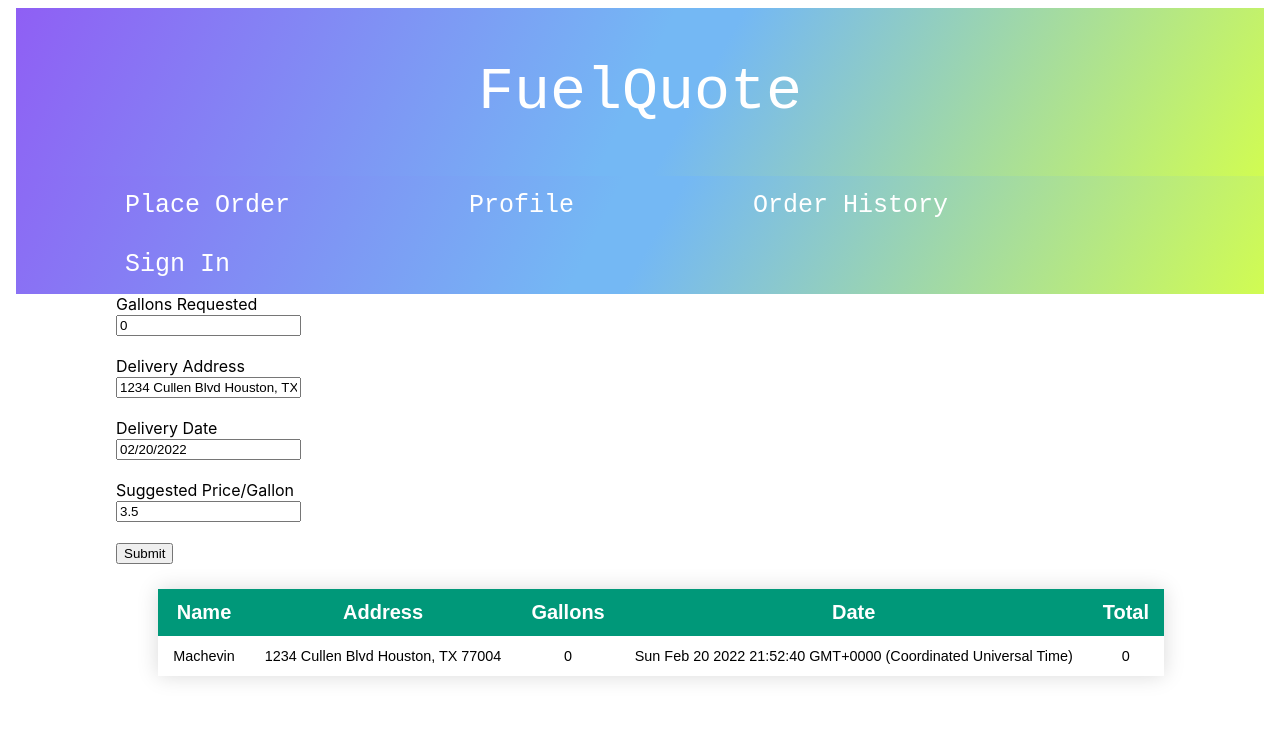
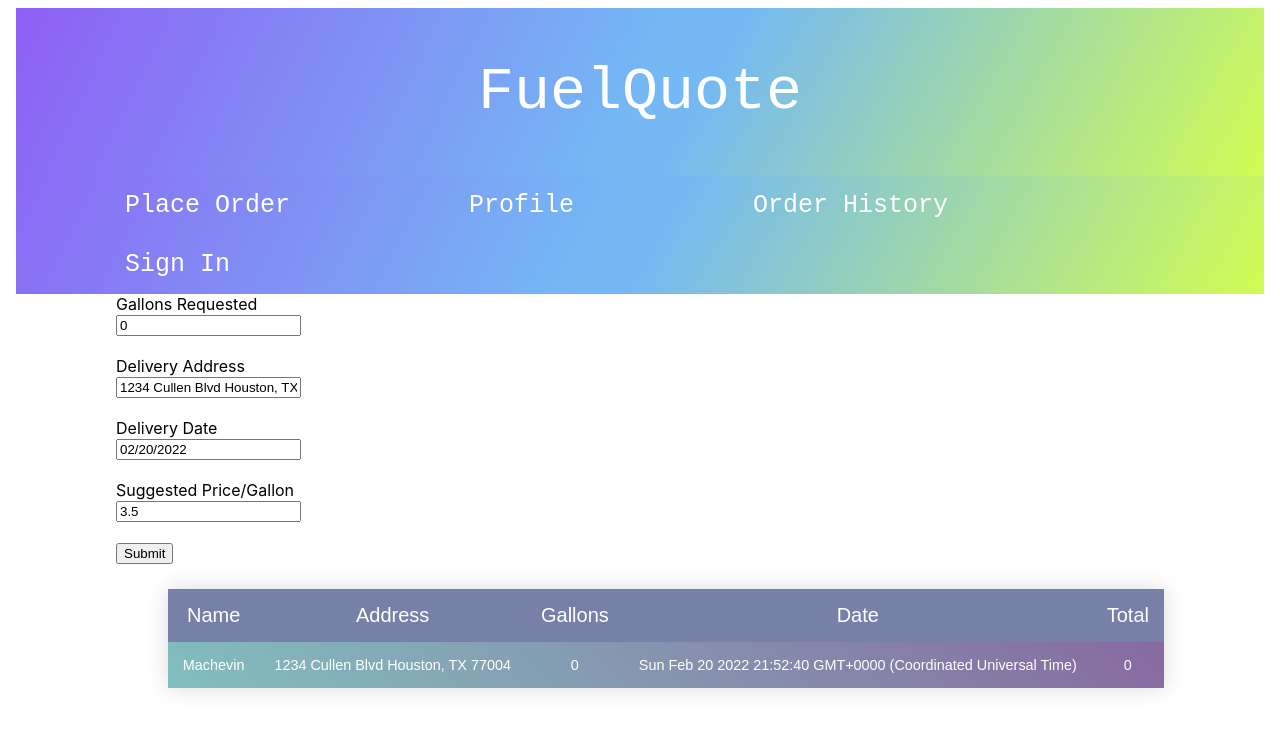
Before and after one commit to maniden812/Clientv2, a Next.js app in the folder client/: page /FuelQuote in a window 1280 px wide. Shown: the top 730 px of the page. Built offline with nearby package versions, Linux system fonts and the light colour scheme; no server answers.

Commit message:
keeping up with master edits  - Manasa

```diff
--- a/client/components/FuelQuoteTable/FuelQuoteTable.module.css
+++ b/client/components/FuelQuoteTable/FuelQuoteTable.module.css
@@ -1,7 +1,9 @@
 table.allofit {
+    background: linear-gradient(45deg, #63afad, #6a3e86);
     border-collapse: collapse;
     margin: 25px 0;
     font-size: 0.9em;
+    font-weight: 100;
     font-family: sans-serif;
     min-width: 400px;
     box-shadow: 0 0 20px rgba(0, 0, 0, 0.15);
@@ -10,13 +12,75 @@ table.allofit {
     padding: 12px 15px;
 } */
 .headings{
-    background-color: #009879;
+    background-color: rgba(255,255,255,0.2);
+    background-color: #55608f;
     color: #ffffff;
     text-align: center;
     font-size: 20px;
-    padding: 5px;
+
 }
 .data, .titles{
-    padding: 12px 15px;
     text-align: center;
+    padding: 15px;
+	background-color: rgba(255,255,255,0.2);
+	color: #fff;
+    font-weight:400
 }
+.data{
+    padding: auto;
+}
+
+/*
+.container {
+	position: absolute;
+	top: 50%;
+	left: 50%;
+	transform: translate(-50%, -50%);
+}
+
+table {
+	width: 800px;
+	border-collapse: collapse;
+	overflow: hidden;
+	box-shadow: 0 0 20px rgba(0,0,0,0.1);
+}
+
+th,
+td {
+	padding: 15px;
+	background-color: rgba(255,255,255,0.2);
+	color: #fff;
+}
+
+th {
+	text-align: left;
+}
+
+thead {
+	th {
+		background-color: #55608f;
+	}
+}
+
+tbody {
+	tr {
+		&:hover {
+			background-color: rgba(255,255,255,0.3);
+		}
+	}
+	td {
+		position: relative;
+		&:hover {
+			&:before {
+				content: "";
+				position: absolute;
+				left: 0;
+				right: 0;
+				top: -9999px;
+				bottom: -9999px;
+				background-color: rgba(255,255,255,0.2);
+				z-index: -1;
+			}
+		}
+	}
+} */
```
Also changed, not shown: client/pages/profile.module.css (+1 -24 lines).
